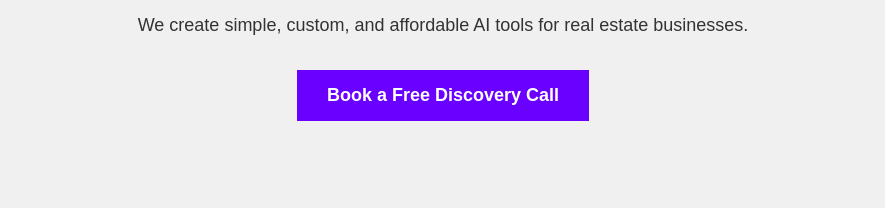
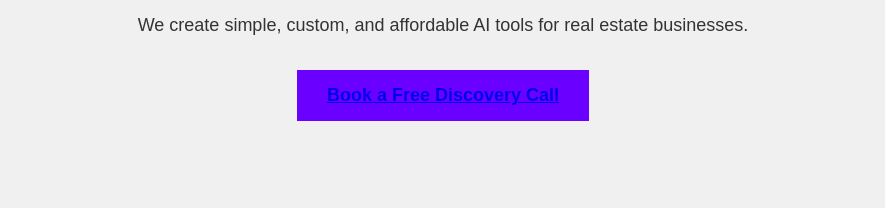
Before and after one commit to karantripathi2006/website, a plain HTML site: page akal/index.html in a window 1280 px wide. Shown: the part 375-583 px from the top of the page, without its empty margins (197-1082 px from the left). Drawn offline with Linux system fonts and the light colour scheme.

Commit message:
Update index.html

```diff
--- a/akal/index.html
+++ b/akal/index.html
@@ -18,7 +18,7 @@
   <img src="./fotor-20250421191745.png" alt="RR Intelligence Logo" class="logo" />
   <h1>Make Your Real Estate Business Smarter with AI</h1>
   <p>We create simple, custom, and affordable AI tools for real estate businesses.</p>
-  <button class="btn">Book a Free Discovery Call</button>
+  <button class="btn"><a href="https://calendly.com/rrintelligence16/30min" target="_blank">Book a Free Discovery Call</a></button>
   <!-- <button class="btn outline">Watch How AI Can Help You</button> -->
 </header>
 
```
